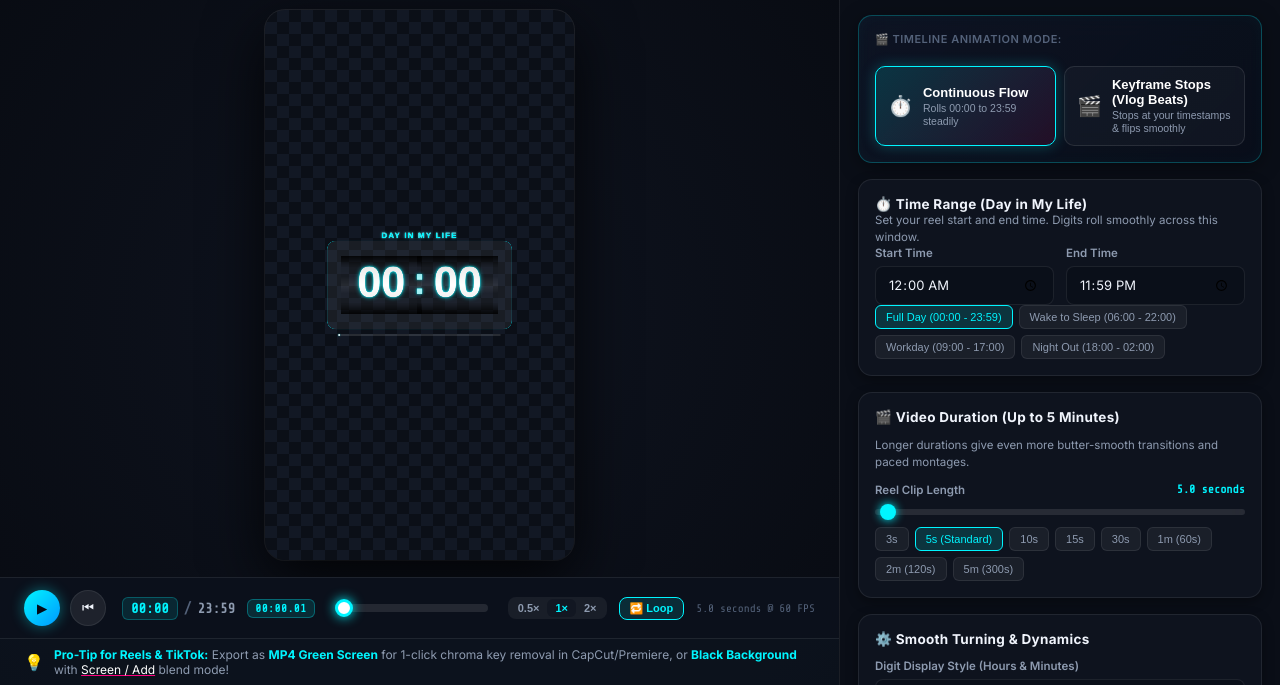
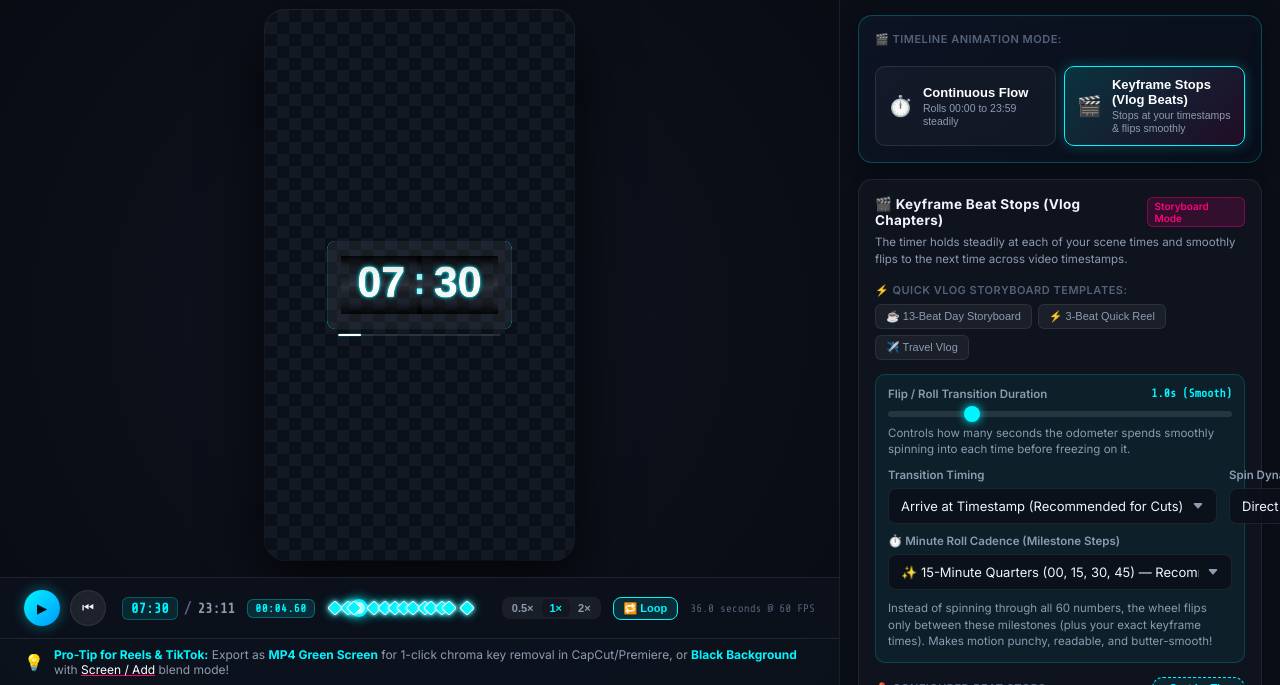
Before and after one commit to elecxDev/time-generator, a website built with Vite: page index.html in a window 1280 px wide. Shown: the part 115-800 px from the top of the page. Built offline with nearby package versions, Linux system fonts and the light colour scheme; a web font is replaced by a local one.

Commit message:
Added default preset

```diff
--- a/index.html
+++ b/index.html
@@ -218,7 +218,7 @@
             <div class="quick-templates-box" style="margin-top: 10px; margin-bottom: 14px;">
               <span class="sub-label">⚡ Quick Vlog Storyboard Templates:</span>
               <div class="quick-chips" style="margin-top: 6px;">
-                <button type="button" class="chip-btn" id="btn-template-diml">☕ 5-Beat Day In My Life</button>
+                <button type="button" class="chip-btn" id="btn-template-diml">☕ 13-Beat Day Storyboard</button>
                 <button type="button" class="chip-btn" id="btn-template-quick">⚡ 3-Beat Quick Reel</button>
                 <button type="button" class="chip-btn" id="btn-template-travel">✈️ Travel Vlog</button>
               </div>
--- a/src/main.js
+++ b/src/main.js
@@ -45,7 +45,7 @@ const DEFAULT_STATE = {
   width: 1080,
   height: 1920,
   fps: 60,
-  duration: 5.0, // seconds, up to 300s (5 minutes)
+  duration: 36.0, // seconds, up to 300s (5 minutes)
 
   // Time Range
   startHour: 0,
@@ -71,9 +71,9 @@ const DEFAULT_STATE = {
 
   // Animation & Motion Dynamics
   rollMode: 'ultra-smooth', // 'ultra-smooth' (screen-time normalized), 'continuous', 'glide'
-  smoothness: 0.85,         // S-curve rollover fluidity (0.2 to 1.0)
-  minuteStyle: 'match-hour', // 'match-hour' (exact clock-sync matching hour hand), 'interval-5m', 'interval-15m', 'smooth-paced'
-  minuteSpeed: 1.0,         // Visual rolling speed for minutes (0.25 to 2.5)
+  smoothness: 1.0,          // S-curve rollover fluidity (0.2 to 1.0)
+  minuteStyle: 'interval-15m', // 'match-hour', 'interval-5m', 'interval-15m', 'smooth-paced'
+  minuteSpeed: 0.75,        // Visual rolling speed for minutes (0.25 to 2.5)
   motionBlur: true,         // Shutter blur for rapid rolling
   timeFormat: '24h',
   showSeconds: false,
@@ -93,10 +93,10 @@ const DEFAULT_STATE = {
   offsetY: 0,
 
   // Timeline Mode & Keyframe Beat Stops (Vlog Chapters)
-  timelineMode: 'continuous', // 'continuous' or 'keyframes'
+  timelineMode: 'keyframes', // 'continuous' or 'keyframes'
   keyframeTransitionDuration: 1.0, // seconds for smooth roll
   keyframeTransitionPlacement: 'arrive', // 'arrive' (rolls before beat), 'centered', 'depart'
-  keyframeSpinDynamic: 'kinetic', // 'kinetic' (matches hours), 'whir' (+1 lap), 'direct'
+  keyframeSpinDynamic: 'direct', // 'kinetic' (matches hours), 'whir' (+1 lap), 'direct'
   minuteCadence: 'quarters', // 'quarters' (00, 15, 30, 45), 'tens', 'fives', 'targets-only', 'all', 'custom'
   customMilestones: '0, 15, 30, 45',
   keyframes: [
@@ -110,27 +110,99 @@ const DEFAULT_STATE = {
     },
     {
       id: 'kf_2',
-      videoTimeStr: '00:04.00',
-      videoTimeSec: 4.0,
-      hour: 9,
-      minute: 30,
-      tagline: 'GYM TIME'
+      videoTimeStr: '00:03.11',
+      videoTimeSec: 3.18,
+      hour: 7,
+      minute: 15,
+      tagline: 'GUM'
     },
     {
       id: 'kf_3',
-      videoTimeStr: '00:08.30',
-      videoTimeSec: 8.5,
-      hour: 13,
-      minute: 15,
-      tagline: 'LUNCH BREAK'
+      videoTimeStr: '00:04.48',
+      videoTimeSec: 4.80,
+      hour: 7,
+      minute: 30,
+      tagline: ''
     },
     {
       id: 'kf_4',
-      videoTimeStr: '00:13.00',
-      videoTimeSec: 13.0,
-      hour: 22,
-      minute: 45,
-      tagline: 'GOOD NIGHT'
+      videoTimeStr: '00:09.42',
+      videoTimeSec: 9.68,
+      hour: 7,
+      minute: 50,
+      tagline: ''
+    },
+    {
+      id: 'kf_5',
+      videoTimeStr: '00:12.21',
+      videoTimeSec: 12.33,
+      hour: 8,
+      minute: 0,
+      tagline: ''
+    },
+    {
+      id: 'kf_6',
+      videoTimeStr: '00:14.44',
+      videoTimeSec: 14.73,
+      hour: 12,
+      minute: 30,
+      tagline: ''
+    },
+    {
+      id: 'kf_7',
+      videoTimeStr: '00:16.57',
+      videoTimeSec: 16.93,
+      hour: 13,
+      minute: 15,
+      tagline: ''
+    },
+    {
+      id: 'kf_8',
+      videoTimeStr: '00:19.11',
+      videoTimeSec: 19.17,
+      hour: 13,
+      minute: 30,
+      tagline: ''
+    },
+    {
+      id: 'kf_9',
+      videoTimeStr: '00:22.08',
+      videoTimeSec: 22.12,
+      hour: 18,
+      minute: 0,
+      tagline: ''
+    },
+    {
+      id: 'kf_10',
+      videoTimeStr: '00:23.30',
+      videoTimeSec: 23.48,
+      hour: 18,
+      minute: 30,
+      tagline: ''
+    },
+    {
+      id: 'kf_11',
+      videoTimeStr: '00:26.15',
+      videoTimeSec: 26.23,
+      hour: 19,
+      minute: 30,
+      tagline: ''
+    },
+    {
+      id: 'kf_12',
+      videoTimeStr: '00:28.04',
+      videoTimeSec: 28.05,
+      hour: 21,
+      minute: 0,
+      tagline: ''
+    },
+    {
+      id: 'kf_13',
+      videoTimeStr: '00:32.20',
+      videoTimeSec: 32.32,
+      hour: 23,
+      minute: 11,
+      tagline: ''
     }
   ],
 
@@ -272,8 +344,14 @@ function loadPersistedState() {
     if (raw) {
       const parsed = JSON.parse(raw);
       Object.assign(state, parsed);
-      if (!Array.isArray(state.keyframes) || state.keyframes.length === 0) {
+      if (!Array.isArray(state.keyframes) || state.keyframes.length <= 4) {
         state.keyframes = JSON.parse(JSON.stringify(DEFAULT_STATE.keyframes));
+        state.duration = DEFAULT_STATE.duration;
+        state.timelineMode = DEFAULT_STATE.timelineMode;
+        state.keyframeSpinDynamic = DEFAULT_STATE.keyframeSpinDynamic;
+        state.minuteStyle = DEFAULT_STATE.minuteStyle;
+        state.minuteSpeed = DEFAULT_STATE.minuteSpeed;
+        state.smoothness = DEFAULT_STATE.smoothness;
       }
       if (!state.timelineMode) {
         state.timelineMode = 'continuous';
@@ -1238,19 +1316,23 @@ function setupEventListeners() {
   const btnTplDiml = document.getElementById('btn-template-diml');
   if (btnTplDiml) {
     btnTplDiml.addEventListener('click', () => {
-      const dur = state.duration;
-      state.keyframes = [
-        { id: 'kf_' + Date.now() + '_1', videoTimeSec: 0, videoTimeStr: secondsToTimecode(0, state.fps), hour: 6, minute: 30, tagline: 'WAKE UP' },
-        { id: 'kf_' + Date.now() + '_2', videoTimeSec: dur * 0.25, videoTimeStr: secondsToTimecode(dur * 0.25, state.fps), hour: 9, minute: 0, tagline: 'WORKOUT' },
-        { id: 'kf_' + Date.now() + '_3', videoTimeSec: dur * 0.50, videoTimeStr: secondsToTimecode(dur * 0.50, state.fps), hour: 13, minute: 15, tagline: 'LUNCH' },
-        { id: 'kf_' + Date.now() + '_4', videoTimeSec: dur * 0.75, videoTimeStr: secondsToTimecode(dur * 0.75, state.fps), hour: 18, minute: 45, tagline: 'SUNSET' },
-        { id: 'kf_' + Date.now() + '_5', videoTimeSec: dur, videoTimeStr: secondsToTimecode(dur, state.fps), hour: 23, minute: 0, tagline: 'NIGHT ROUTINE' }
-      ];
+      state.duration = 36.0;
+      state.timelineMode = 'keyframes';
+      state.keyframeTransitionDuration = 1.0;
+      state.keyframeTransitionPlacement = 'arrive';
+      state.keyframeSpinDynamic = 'direct';
+      state.minuteCadence = 'quarters';
+      state.minuteStyle = 'interval-15m';
+      state.minuteSpeed = 0.75;
+      state.smoothness = 1.0;
+      state.keyframes = JSON.parse(JSON.stringify(DEFAULT_STATE.keyframes));
+      syncInputsWithState();
       renderKeyframeItems();
       renderTimelineKeyframePins();
       updateTimelineUI();
       persistCurrentState();
       renderCurrentFrame();
+      showToast('Loaded 13-Beat Day in My Life Storyboard!', 'success');
     });
   }
 
--- a/src/presets.js
+++ b/src/presets.js
@@ -1,4 +1,55 @@
 export const PRESETS = [
+  {
+    id: 'diml-13-beats',
+    name: '☕ 13-Beat Storyboard',
+    tag: 'Full Day Reel',
+    description: 'Complete 36.0s 13-beat Day in My Life vlog storyboard from 07:00 AM to 11:11 PM',
+    config: {
+      duration: 36.0,
+      timelineMode: 'keyframes',
+      digitGrouping: 'paired',
+      rollMode: 'ultra-smooth',
+      smoothness: 1.0,
+      minuteStyle: 'interval-15m',
+      minuteSpeed: 0.75,
+      motionBlur: true,
+      timeFormat: '24h',
+      keyframeTransitionDuration: 1.0,
+      keyframeTransitionPlacement: 'arrive',
+      keyframeSpinDynamic: 'direct',
+      minuteCadence: 'quarters',
+      customMilestones: '0, 15, 30, 45',
+      fontFamily: 'Unbounded',
+      fontSize: 150,
+      textColor: '#FFFFFF',
+      glowColor: '#00F5FF',
+      glowIntensity: 0.55,
+      bgType: 'transparent',
+      bgColor: '#000000',
+      frameStyle: 'frosted-glass',
+      borderColor: 'rgba(0, 245, 255, 0.4)',
+      tagline: 'DAY IN MY LIFE',
+      taglineColor: '#00F5FF',
+      drumShadow: true,
+      digitSpacing: -12,
+      colonStyle: 'pulse',
+      keyframes: [
+        { id: 'kf_1', videoTimeStr: '00:00.01', videoTimeSec: 0.0, hour: 7, minute: 0, tagline: 'WAKE UP' },
+        { id: 'kf_2', videoTimeStr: '00:03.11', videoTimeSec: 3.18, hour: 7, minute: 15, tagline: 'GUM' },
+        { id: 'kf_3', videoTimeStr: '00:04.48', videoTimeSec: 4.80, hour: 7, minute: 30, tagline: '' },
+        { id: 'kf_4', videoTimeStr: '00:09.42', videoTimeSec: 9.68, hour: 7, minute: 50, tagline: '' },
+        { id: 'kf_5', videoTimeStr: '00:12.21', videoTimeSec: 12.33, hour: 8, minute: 0, tagline: '' },
+        { id: 'kf_6', videoTimeStr: '00:14.44', videoTimeSec: 14.73, hour: 12, minute: 30, tagline: '' },
+        { id: 'kf_7', videoTimeStr: '00:16.57', videoTimeSec: 16.93, hour: 13, minute: 15, tagline: '' },
+        { id: 'kf_8', videoTimeStr: '00:19.11', videoTimeSec: 19.17, hour: 13, minute: 30, tagline: '' },
+        { id: 'kf_9', videoTimeStr: '00:22.08', videoTimeSec: 22.12, hour: 18, minute: 0, tagline: '' },
+        { id: 'kf_10', videoTimeStr: '00:23.30', videoTimeSec: 23.48, hour: 18, minute: 30, tagline: '' },
+        { id: 'kf_11', videoTimeStr: '00:26.15', videoTimeSec: 26.23, hour: 19, minute: 30, tagline: '' },
+        { id: 'kf_12', videoTimeStr: '00:28.04', videoTimeSec: 28.05, hour: 21, minute: 0, tagline: '' },
+        { id: 'kf_13', videoTimeStr: '00:32.20', videoTimeSec: 32.32, hour: 23, minute: 11, tagline: '' }
+      ]
+    }
+  },
   {
     id: 'unbounded-wide',
     name: 'Unbounded Wide',
```
